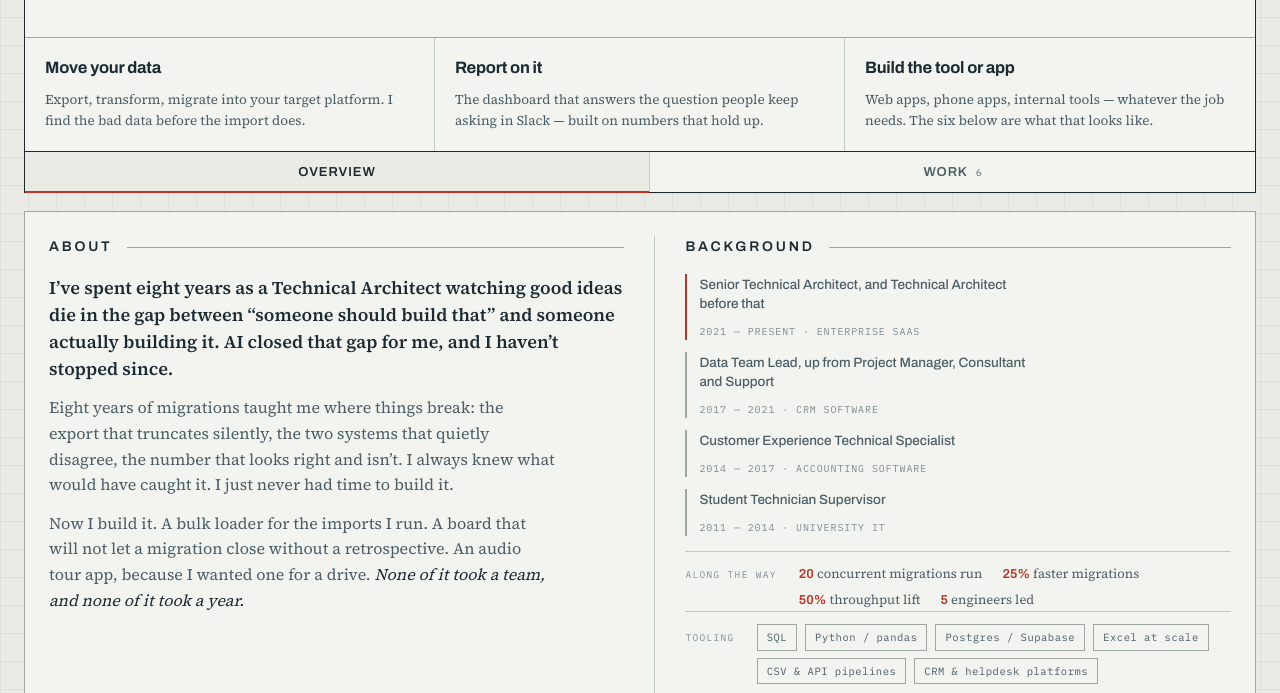
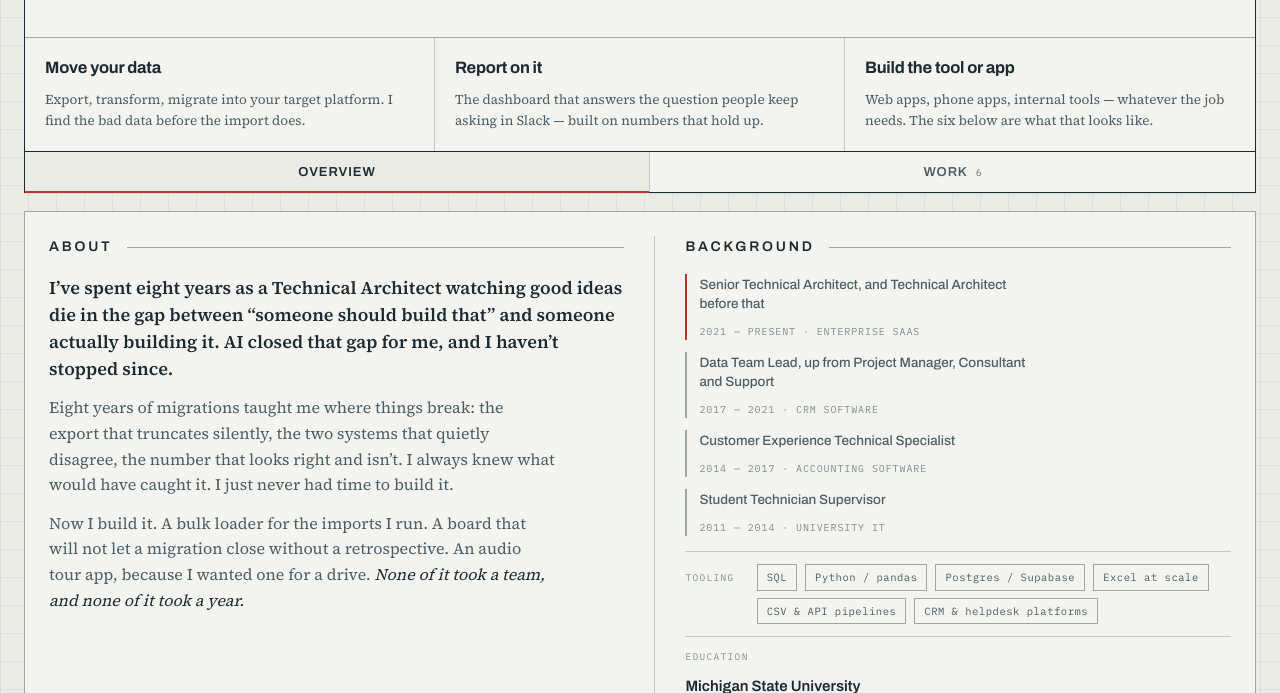
Before and after one commit to cannshan/shanecann-com, a plain HTML site: page index.html in a window 1280 px wide. Shown: the part 235-928 px from the top of the page. Drawn offline with Linux system fonts and the light colour scheme.

Commit message:
Remove the "Along the way" stats row
Four unattributed percentages sitting under four roles with no company
names - nothing a reader could check, and the page is stronger showing
work than claiming numbers. Its .wins rules went with it.

Co-Authored-By: Claude Opus 5 <noreply@anthropic.com>

```diff
--- a/index.html
+++ b/index.html
@@ -339,14 +339,6 @@ article.plate[hidden]{display:none;}
 .bg-foot .lbl{
   font-family:var(--mono);font-size:9.5px;letter-spacing:.14em;text-transform:uppercase;
   color:var(--ink-3);flex:none;
-}
-.wins{
-  display:flex;flex-wrap:wrap;gap:6px 20px;margin:0;padding:0;list-style:none;flex:1;
-}
-.wins li{font-size:13px;line-height:1.5;color:var(--ink-2);}
-.wins b{
-  color:var(--red);font-weight:600;font-family:var(--display);
-  font-variant-numeric:tabular-nums;
 }
 .edu-line{
   margin:12px 0 0;font-size:13px;line-height:1.5;color:var(--ink-3);
@@ -825,15 +817,6 @@ a:focus-visible{outline:2px solid var(--red);outline-offset:3px;}
         </div>
       </div>
       <div class="bg-foot">
-        <span class="lbl">Along the way</span>
-        <ul class="wins">
-          <li><b>20</b> concurrent migrations run</li>
-          <li><b>25%</b> faster migrations</li>
-          <li><b>50%</b> throughput lift</li>
-          <li><b>5</b> engineers led</li>
-        </ul>
-      </div>
-      <div class="bg-foot">
         <span class="lbl">Tooling</span>
         <div class="chips">
           <span class="chip">SQL</span>
```
